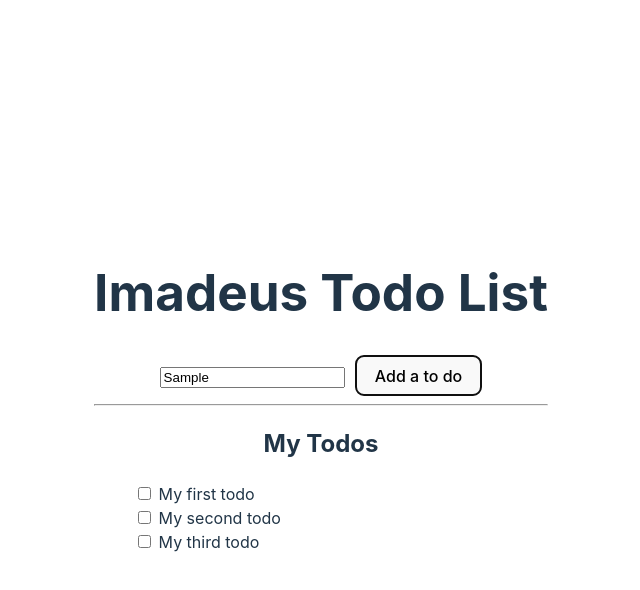
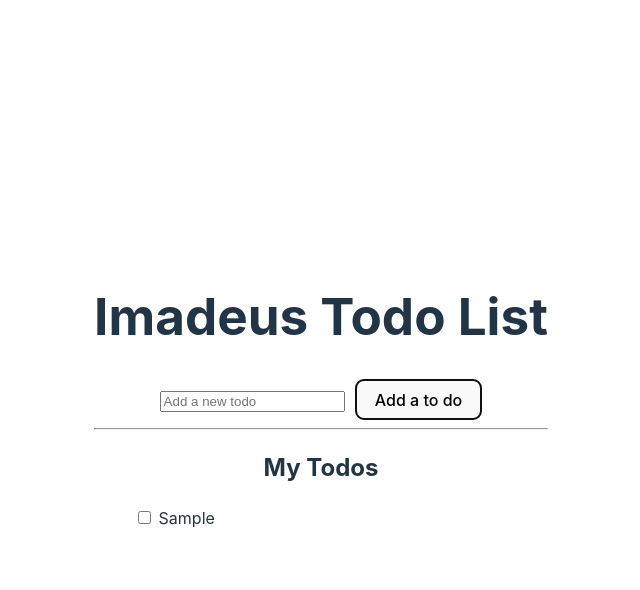
Before and after one commit to Junior-dev-Track/16-react-todolist-ImadeusF, a React (Vite) app: page / in a window 1280 px wide. Both pictures are taken after typing "Sample" into the empty fields and a click on the button "Add a to do". Shown: the top 590 px of the page, without its empty margins (319-959 px from the left). Built offline with nearby package versions, Linux system fonts and the light colour scheme.

Commit message:
Test add task useref hook and usestate

```diff
--- a/src/TodoList.jsx
+++ b/src/TodoList.jsx
@@ -1,35 +1,61 @@
 import React, { useState } from "react";
+/*import { useRef } from "react";*/
 import "./App.css";
 
 const TodoList = () => {
-  const initialTodos = [
-    { id: 1, text: "My first todo", completed: false },
-    { id: 2, text: "My second todo", completed: false },
-    { id: 3, text: "My third todo", completed: false },
-  ];
-  const [todos, setTodos] = useState(initialTodos);
+  const [todos, setTodos] = useState([]);
+  const [addTask, setAddTask] = useState("");
+  /*const inputRef = useRef();*/
 
-  const toggleTodo = (id) => {
+  const addNewtask = () => {
+    if (addTask.trim() !== "") {
+      const newTodo = {
+        id: todos.length + 1,
+        /*name: inputRef.current.value,*/
+        name: addTask,
+        done: false,
+      };
+
+      setTodos([...todos, newTodo]);
+      /*inputRef.current.value = "";*/
+      setAddTask("");
+    }
+  };
+
+  const handleCheck = (id) => {
     setTodos(
       todos.map((todo) => {
         if (todo.id === id) {
           return {
             ...todo, // Updating todo in changing state
-            completed: !todo.completed,
+            done: !todo.done,
           };
-        } else {
-          return todo;
         }
+        return todo;
       })
     );
+  };
+  /* si hook ref, pas besoin de handleInputchange */
+  const handleInputchange = (e) => {
+    setAddTask(e.target.value);
   };
 
   return (
     <>
       <div>
         <h1>Imadeus Todo List</h1>
-        <input type="text" name="todo" id="todo" placeholder="Add a new todo" />
-        <button className="btn">Add a to do</button>
+        <input
+          type="text"
+          /*ref={inputRef}*/
+          value={addTask}
+          name="todo"
+          id="todo"
+          placeholder="Add a new todo"
+          onChange={handleInputchange}
+        />
+        <button className="btn" onClick={addNewtask}>
+          Add a to do
+        </button>
         <hr></hr>
         <h2>My Todos</h2>
         <ul>
@@ -38,11 +64,13 @@ const TodoList = () => {
               {/* Assign a unique key to each list item */}
               <input
                 type="checkbox"
-                checked={todo.completed}
-                onChange={() => toggleTodo(todo.id)}
+                id={todo.id}
+                name={todo.name}
+                checked={todo.done}
+                onChange={() => handleCheck(todo.id)}
               />{" "}
               {/* Add a space between button and text */}
-              {todo.text}
+              {todo.name}
             </li>
           ))}
         </ul>
```
